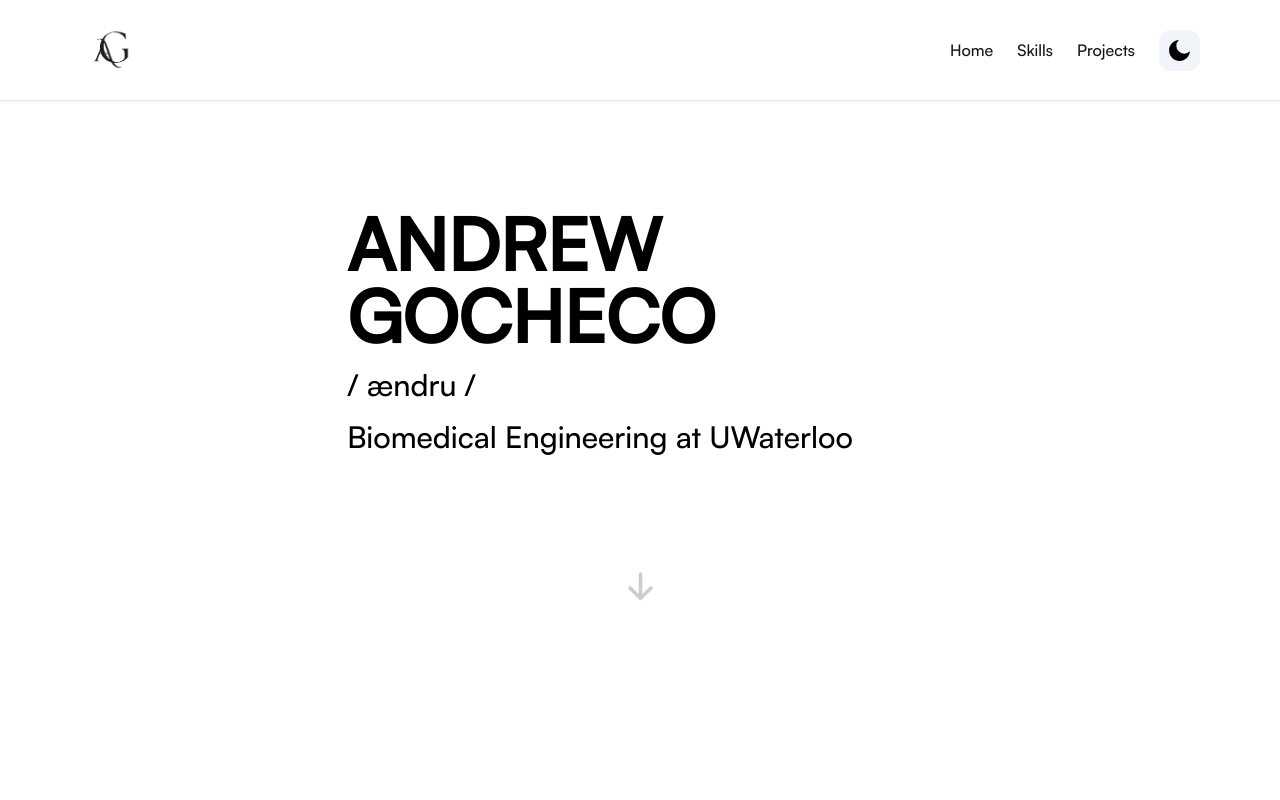
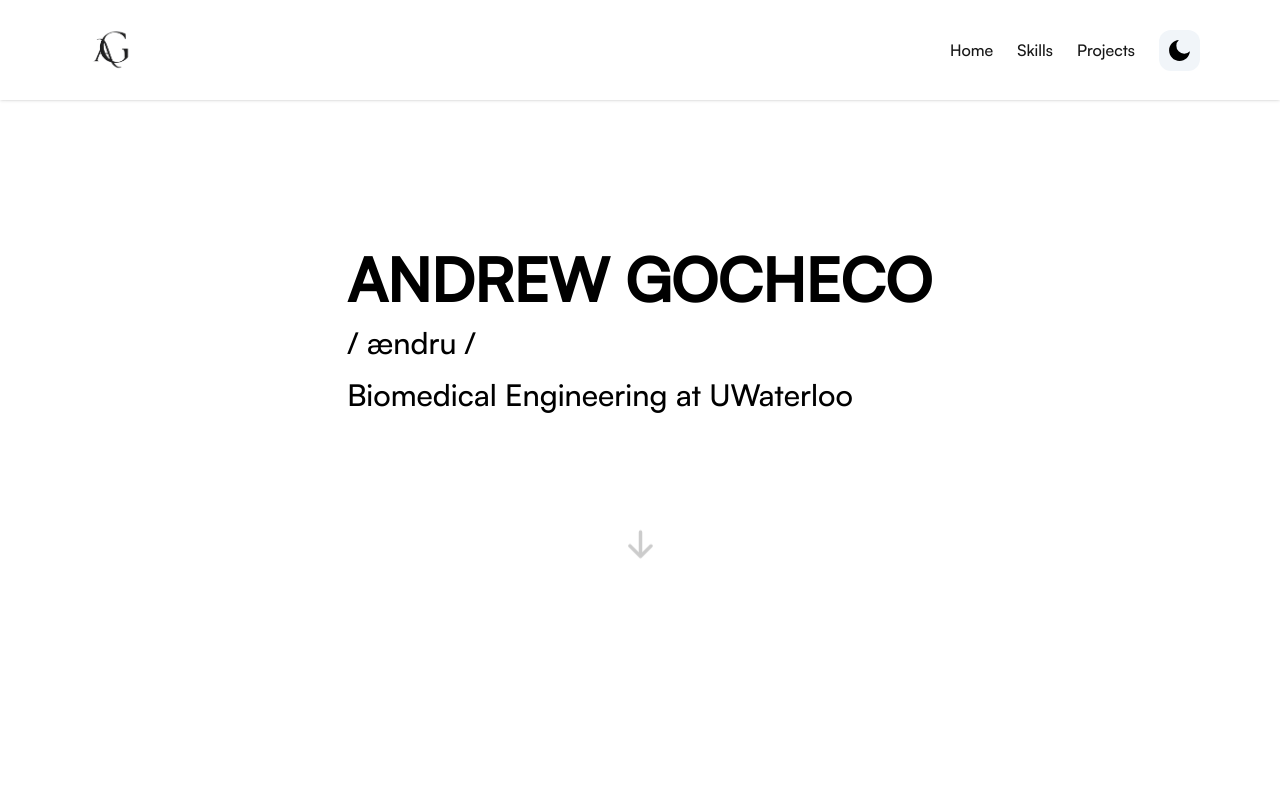
Before and after one commit to andrewgocheco/Andrew-Portfolio, a Next.js app: page / in a window 1280 px wide. Shown: the top 800 px of the page. Built offline with nearby package versions, Linux system fonts and the light colour scheme.

Commit message:
adjust scroll

```diff
--- a/components/HeroSection.tsx
+++ b/components/HeroSection.tsx
@@ -17,7 +17,7 @@ const HeroSection = () => {
       <Script defer src="/static/Random.js"></Script>
       <div className="flex flex-row text-center items-center justify-center animate-fadeIn animation-delay-2 md:flex-row md:space-x-4 md:text-left h-screen my-10 py-16 sm:py-32 md:py-48">
         <div className="md:w-3/5" id="name">
-          <h1 className="text-5xl font-bold md:text-7xl font-Satoshi my-heading" data-value="ANDREW GOCHECO">ANDREW GOCHECO</h1>
+          <h1 className="text-5xl font-bold md:text-6xl font-Satoshi my-heading" data-value="ANDREW GOCHECO">ANDREW GOCHECO</h1>
           <p className="text-3xl mt-4 mb-2 smd:text-2xl">
             <span className="font-Satoshi animate-fadeIn animation-delay-1">
             / ændru /
--- a/components/Navbar.tsx
+++ b/components/Navbar.tsx
@@ -78,7 +78,7 @@ export default function Navbar() {
           >
             <div className="items-center justify-center space-y-8 md:flex md:space-x-6 md:space-y-0 font-Satoshi">
               {NAV_ITEMS.map((item, idx) => {
-                const offset = isSmallScreen ? -200 : -500; // Set the offset based on screen size
+                const offset = isSmallScreen ? -150 : -500; // Set the offset based on screen size
                 const duration = isSmallScreen ? 500 : 500; // Set the duration based on screen size
 
                 return (
```
